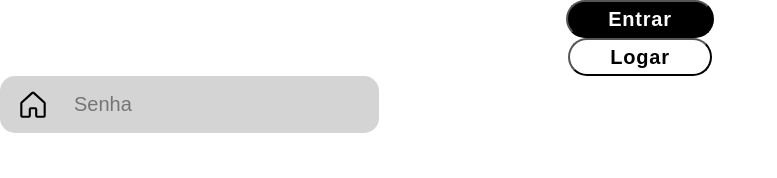
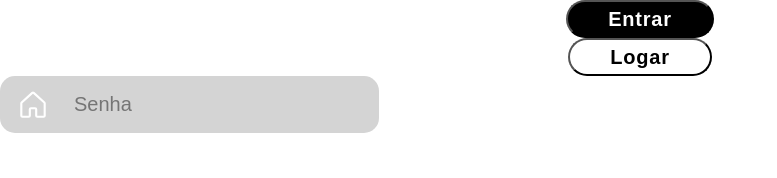
Before and after one commit to eric-figueira/InfraCamp, a React (Create React App) app in the folder frontend/: page / in a window 1280 px wide. Shown: the top 178 px of the page, without its empty margins (0-777 px from the left). Built offline with nearby package versions, Linux system fonts and the light colour scheme; the HTML template or start-up script is replaced by a standard one.

Commit message:
Added iconColor prop in TextInput

```diff
--- a/frontend/src/App.tsx
+++ b/frontend/src/App.tsx
@@ -16,7 +16,7 @@ function App() {
     <div className="App">
       <Button text='Entrar' backgroundColor='#000000' fontColor='#FFFFFF' eventHandler={Test} />
       <Button text='Logar' backgroundColor='#FFF' fontColor='#000' borderColor='#000' eventHandler={Test} />
-      <TextInput placeholder='Senha' backgroundColor='#d4d4d4' fontColor='#000' fontSize={20} icon={House} iconSize={34}/>
+      <TextInput placeholder='Senha' backgroundColor='#d4d4d4' fontColor='#000' fontSize={20} icon={House} iconSize={34} iconColor='#fff'/>
     </div>
   );
 }
--- a/frontend/src/components/layout/Input/TextInput.tsx
+++ b/frontend/src/components/layout/Input/TextInput.tsx
@@ -8,7 +8,8 @@ interface InputProps {
   fontColor: string,
   fontSize?: number,
   icon?: React.ElementType,
-  iconSize?: number
+  iconSize?: number,
+  iconColor?: string
 }
 
 const TextInput: React.FC<InputProps> = (props) => {
@@ -16,7 +17,7 @@ const TextInput: React.FC<InputProps> = (props) => {
     <div className='textinput-wrapper' style={{
       backgroundColor: props.backgroundColor
     }}>
-      {props.icon && <props.icon size={props.iconSize}/>}
+      {props.icon && <props.icon size={props.iconSize} color={props.iconColor}/>}
       <input className='textinput'
         placeholder={props.placeholder}
         style={{
```
